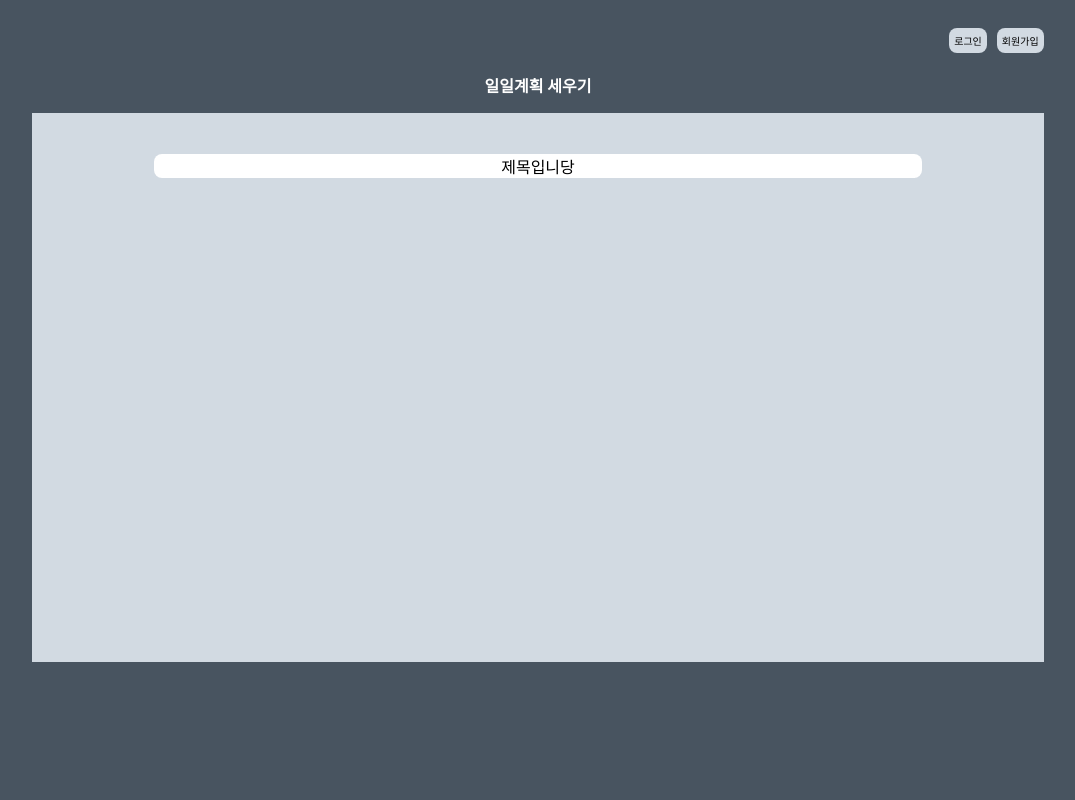
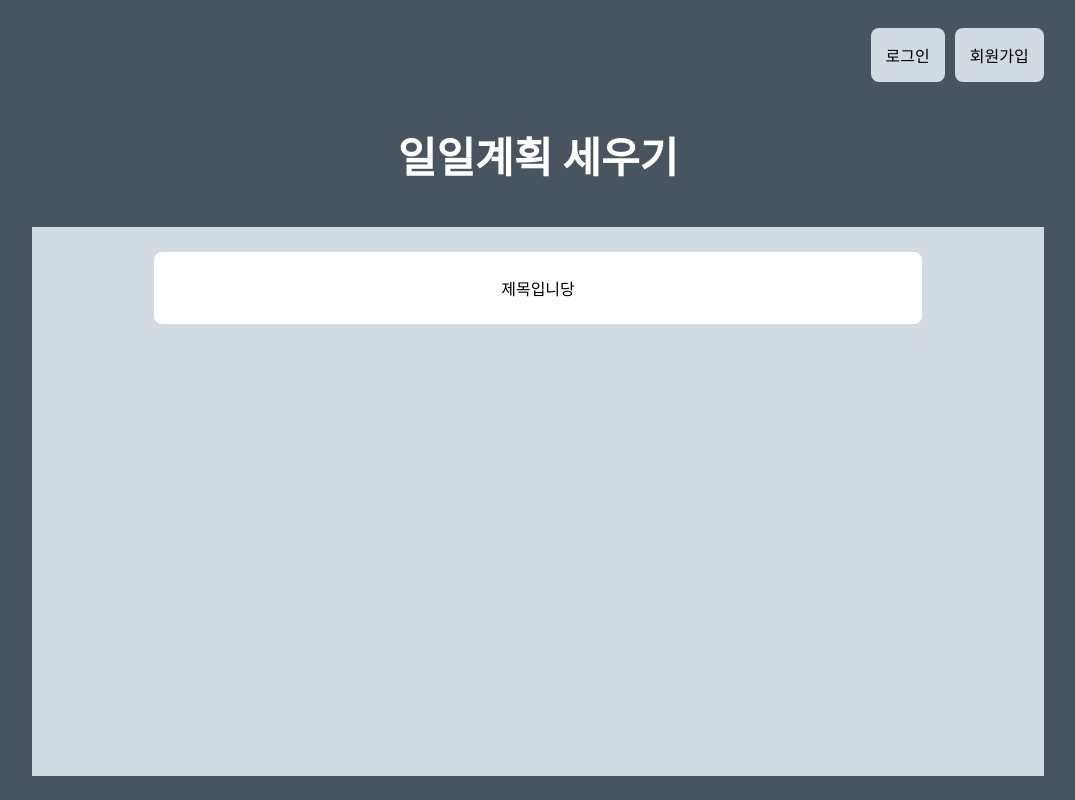
Before and after one commit to LWC-DevStudy/ProjectBoard-Client, a React (Create React App) app in the folder lwc-board/: page / in a window 1280 px wide. Shown: the whole page, without its empty margins (102-1177 px from the left). Built offline with nearby package versions, Linux system fonts and the light colour scheme.

Commit message:
🎨 모니터...퍼센트로 인한 전체적인 수정

```diff
--- a/lwc-board/src/pages/Home.js
+++ b/lwc-board/src/pages/Home.js
@@ -1,32 +1,42 @@
-import React from 'react';
+import React, { useState } from 'react';
 
 // style
 import { css } from 'styled-components';
 
 // components
 import Header from '../components/Header';
-
+import Modal from '../components/Modal';
 // elements
 import { Grid, Text, Button } from '../elements/index';
 
 const Home = () => {
+  const [modalState, setModalState] = useState(false);
+  const openModal = () => {
+    setModalState(true);
+  };
+
+  const closeModal = () => {
+    setModalState(false);
+  };
+
   return (
     <React.Fragment>
       <Grid bgColor="#485460" height="100vh" padding="8px">
         <Grid display="flex" cursor="pointer" hoz="flex-end" margin="20px 0">
           <Button
-            fontSize="10px"
-            padding="5px"
+            fontSize="16px"
+            padding="15px"
             radius="8px"
             margin="0px 5px"
             bgColor="#d2dae2"
             color="black"
+            _onClick={openModal}
           >
             로그인
           </Button>
           <Button
-            fontSize="10px"
-            padding="5px"
+            fontSize="16px"
+            padding="15px"
             radius="8px"
             margin="0px 10% 0px 5px"
             bgColor="#d2dae2"
@@ -36,7 +46,7 @@ const Home = () => {
           </Button>
         </Grid>
         <Header>
-          <Text fontWeight="bold" color="white">
+          <Text fontWeight="bold" fontSize="42px" color="white">
             일일계획 세우기
           </Text>
         </Header>
@@ -58,12 +68,15 @@ const Home = () => {
             }}
             radius="8px"
             width="80%"
+            fontSize="16px"
+            padding="8px"
             margin="auto"
           >
             <Text>제목입니당</Text>
           </Grid>
         </Grid>
       </Grid>
+      <Modal state={modalState} closeModal={closeModal} />
     </React.Fragment>
   );
 };
```
